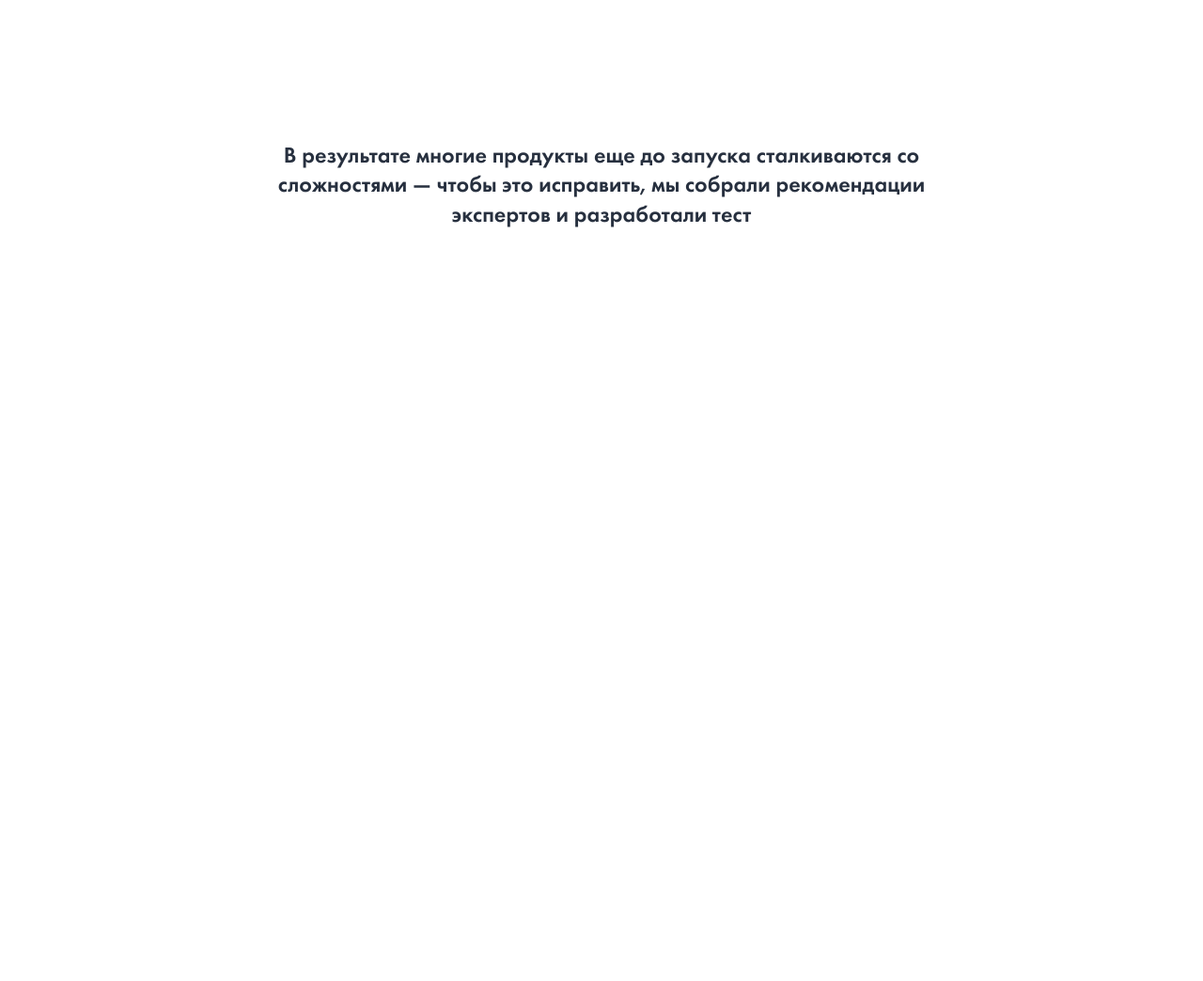
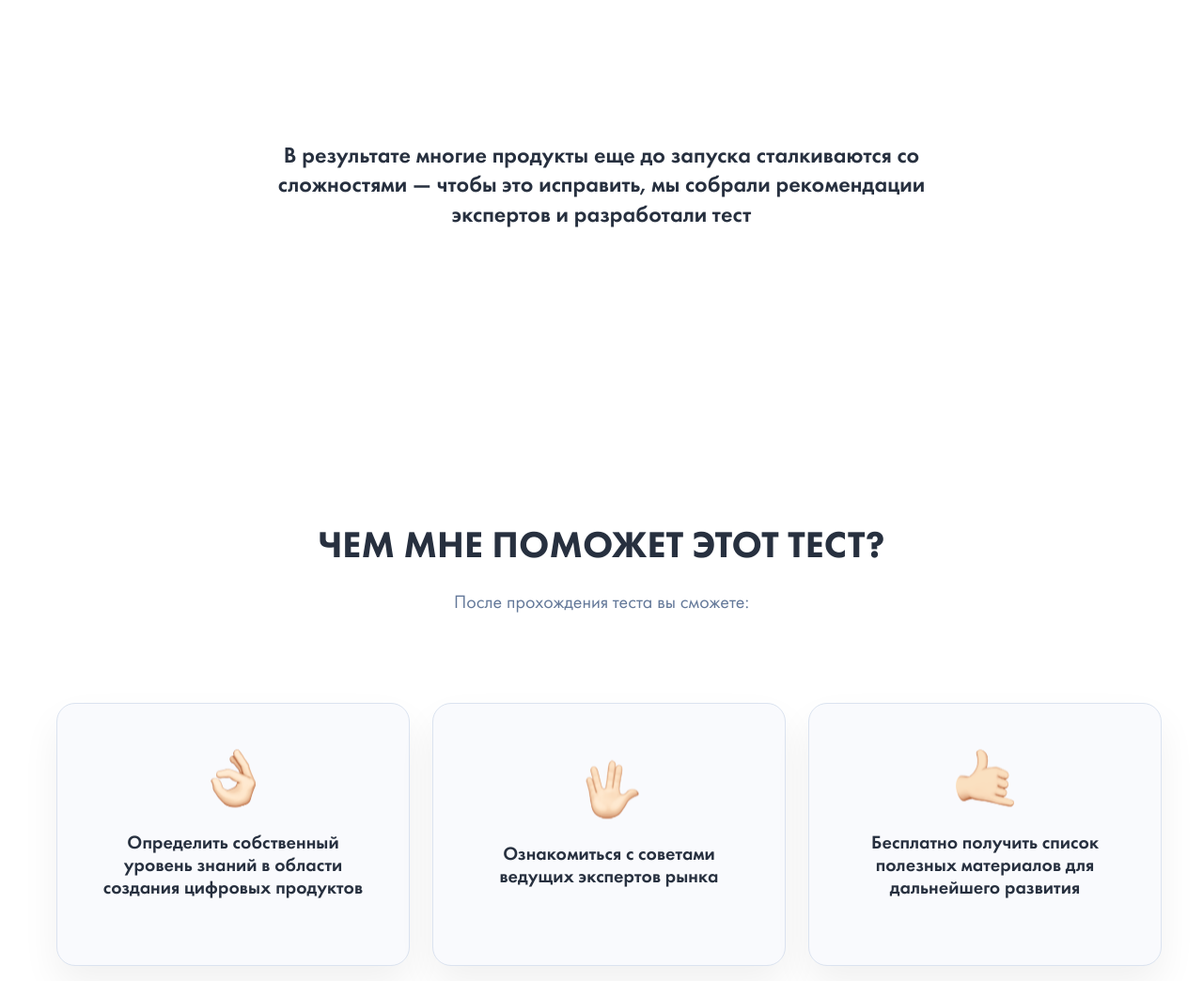
Before and after one commit to PedroTwoBananas/lending_ws, a plain HTML site: page index.html in a window 1280 px wide. Shown: the part 2243-3287 px from the top of the page at 94% size. Before the commit the page ends 2519 px from the top, so only its background shows below. Drawn offline with Linux system fonts and the light colour scheme.

Commit message:
feat: adding a section "about the benefits when passing the test"

```diff
--- a/css/pain-section.css
+++ b/css/pain-section.css
@@ -85,4 +85,5 @@
   text-align: center;
   letter-spacing: 0.0025em;
   color: #27303f;
+  margin-bottom: 288px;
 }
--- /dev/null
+++ b/css/useful-test.css
@@ -0,0 +1,81 @@
+.useful-section {
+  display: flex;
+  flex-direction: column;
+  align-items: center;
+  padding: 0px;
+}
+
+.useful-title {
+  display: flex;
+  flex-direction: column;
+  justify-content: center;
+}
+
+.useful-title-text {
+  font-family: "FuturaPTWebHeavy";
+  font-style: normal;
+  font-weight: 800;
+  font-size: 40px;
+  line-height: 120%;
+  display: flex;
+  align-items: center;
+  text-align: center;
+  letter-spacing: 0.0025em;
+  text-transform: uppercase;
+  margin: 24px 0px;
+  color: #27303f;
+}
+
+.useful-subtitle-text {
+  font-family: "FuturaPTWebBook";
+  font-style: normal;
+  font-weight: normal;
+  font-size: 20px;
+  line-height: 24px;
+  text-align: center;
+  letter-spacing: 0.0025em;
+  color: #637899;
+  margin-bottom: 80px;
+}
+
+.useful-list {
+  display: flex;
+  flex-direction: row;
+}
+
+.useful-list-item {
+  list-style-type: none;
+  margin-right: 24px;
+}
+
+.list-item-block {
+  width: 376px;
+  height: 280px;
+  display: flex;
+  flex-direction: column;
+  justify-content: center;
+  align-items: center;
+  padding: 0px 40px;
+  background: #f9fafd;
+  border: 1px solid #dbe3f0;
+  box-sizing: border-box;
+  box-shadow: 0px 20px 40px rgba(0, 0, 0, 0.06);
+  border-radius: 20px;
+}
+
+.useful-list:last-child {
+    margin-right: 0;
+  }
+
+
+.useful-list-item-text {
+  font-family: "FuturaPTWebDemi";
+  font-style: normal;
+  font-weight: 500;
+  font-size: 20px;
+  line-height: 24px;
+  text-align: center;
+  letter-spacing: 0.0025em;
+  color: #27303f;
+  margin: 24px 0px;
+}
--- a/index.html
+++ b/index.html
@@ -8,6 +8,7 @@
     <link rel="stylesheet" href="css/style.css" />
     <link rel="stylesheet" href="css/partnership.css" />
     <link rel="stylesheet" href="css/pain-section.css" />
+    <link rel="stylesheet" href="css/useful-test.css" />
   </head>
   <body>
     <div class="wrapper">
@@ -181,15 +182,45 @@
             </ul>
           </div>
         </section>
-        <div>
-          <div class="subtitle-section">
-            <h4 class="pain-subtitle">
-              В результате многие продукты еще до запуска сталкиваются со
-              сложностями — чтобы это исправить, мы собрали рекомендации
-              экспертов и разработали тест
-            </h4>
+        <div class="subtitle-section">
+          <h4 class="pain-subtitle">
+            В результате многие продукты еще до запуска сталкиваются со
+            сложностями — чтобы это исправить, мы собрали рекомендации экспертов
+            и разработали тест
+          </h4>
+        </div>
+        <section class="useful-section">
+          <div class="useful-title">
+            <h2 class="useful-title-text">Чем мне поможет этот тест?</h2>
+            <span class="useful-subtitle-text">После прохождения теста вы сможете:</span>
           </div>
-        </div>
+          <ul class="useful-list">
+            <li class="useful-list-item">
+              <div class="list-item-block">
+                <img width="64" height="64" src="./images/👌🏻.png" class="useful-list-emodji">
+                <span class="useful-list-item-text"
+                  >Определить собственный уровень знаний в области создания
+                  цифровых продуктов</span
+                >
+              </div>
+            </li>
+            <li class="useful-list-item">
+              <div class="list-item-block">
+                <img width="64" height="64" src="./images/🖖🏻.png" class="useful-list-emodji">
+                <span class="useful-list-item-text">Ознакомиться с советами ведущих экспертов рынка </span>
+              </div>
+            </li>
+            <li class="useful-list-item">
+              <div class="list-item-block">
+                <img width="64" height="64" src="./images/🤙🏻.png" class="useful-list-emodji">
+                <span class="useful-list-item-text"
+                  >Бесплатно получить список полезных материалов для дальнейшего
+                  развития
+                </span>
+              </div>
+            </li>
+          </ul>
+        </section>
       </main>
     </div>
   </body>
```
Also changed, not shown: images/👌🏻.png (added), images/🖖🏻.png (added), images/🤙🏻.png (added).
